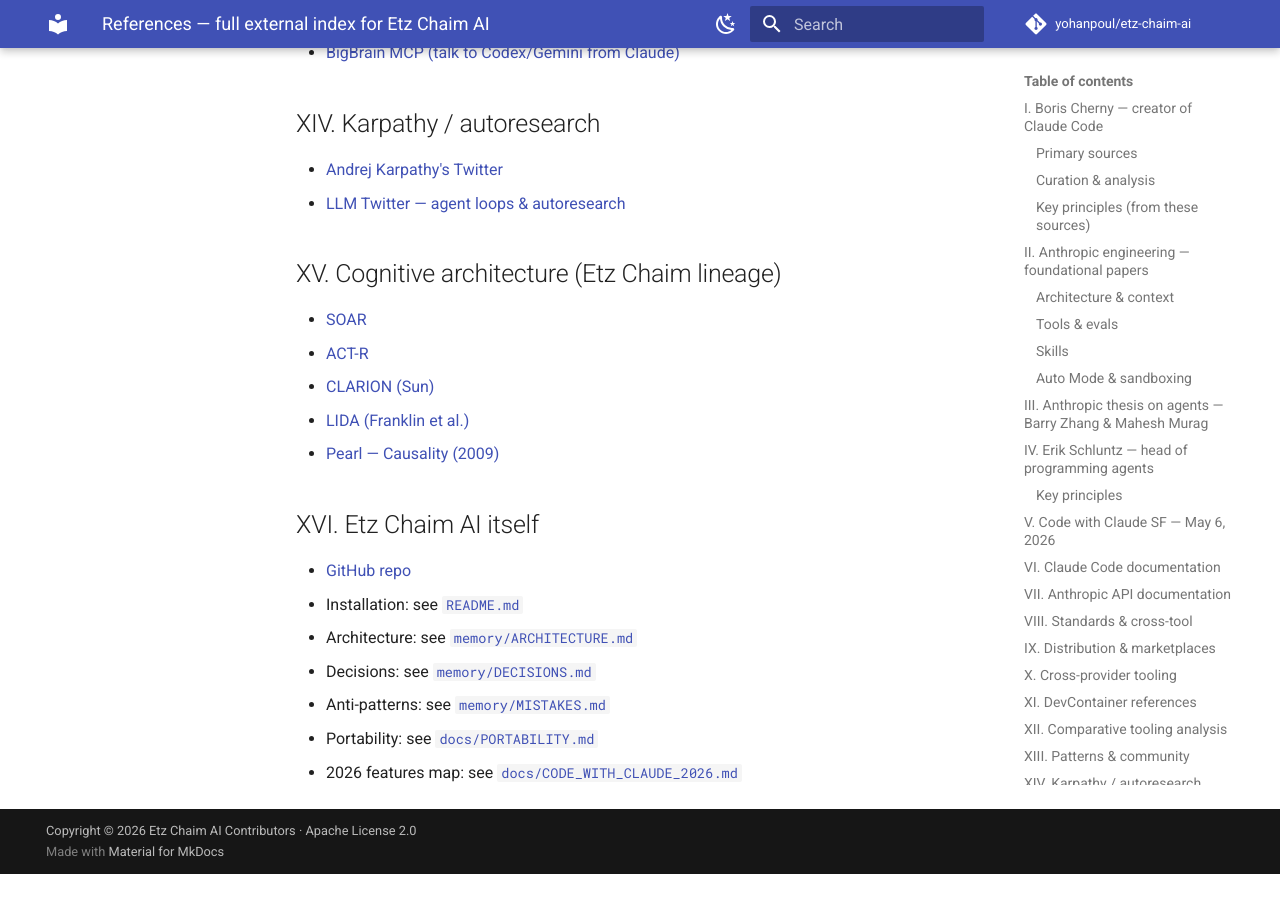
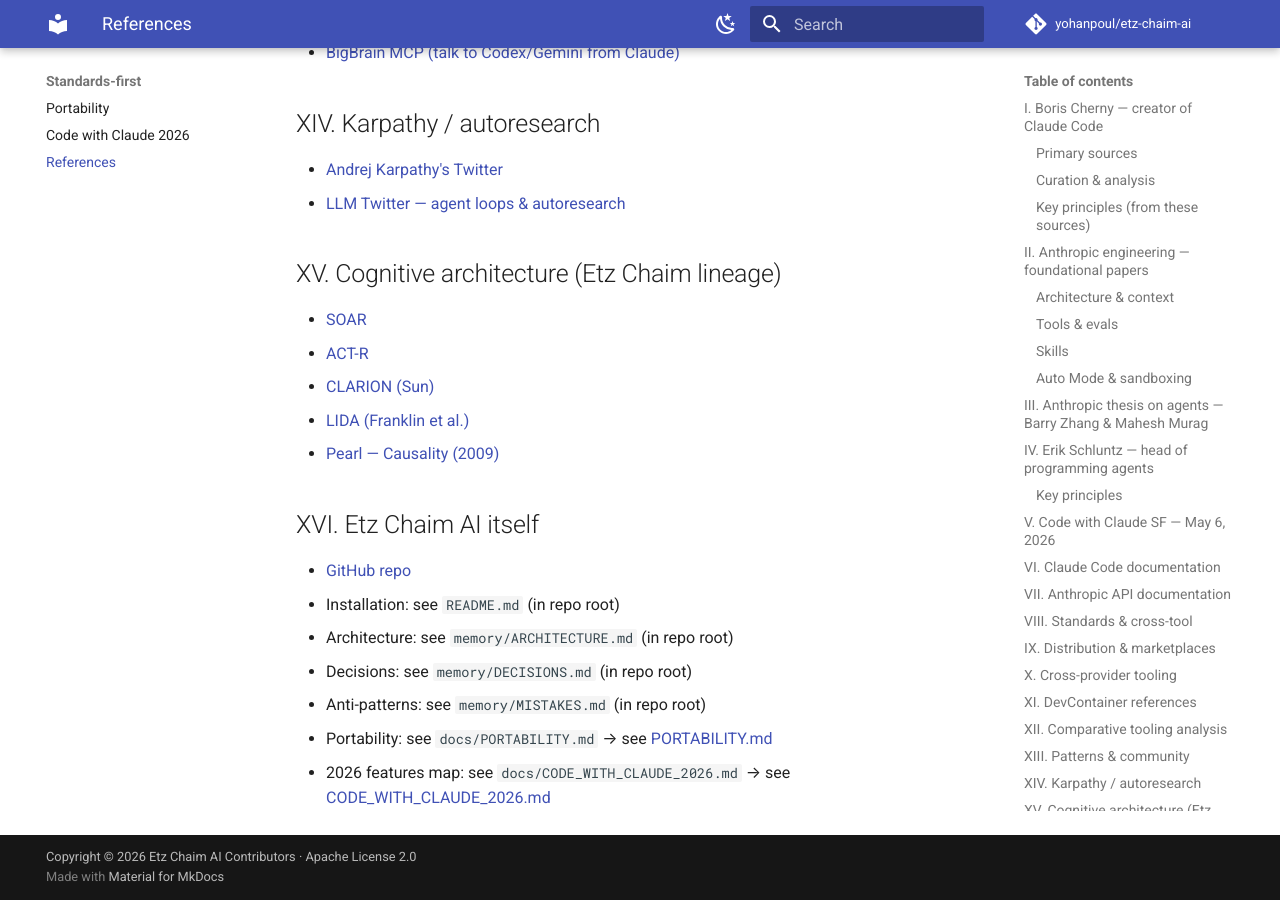
Before and after one commit to yohanpoul/etz-chaim-ai, an MkDocs documentation site: the page built from docs/REFERENCES.md, in a window 1280 px wide and 900 px high, scrolled down 6526 px. Built offline with MkDocs 1.6.1 and Material for MkDocs 9.7.7, drawn with Linux system fonts in a browser that asks for light colours; comment, search, counter and statistics services are not loaded; before the commit the page ends 7400 px from its top, so only the background shows below that.

Commit message:
fix(docs): wire new Sprint 0 pages into mkdocs nav and fix REFERENCES.md cross-folder links
- Add PORTABILITY.md, CODE_WITH_CLAUDE_2026.md, REFERENCES.md to mkdocs nav
  under a 'Standards-first' section
- Add internal/origin.md to nav under 'Internal' (it existed but wasn't wired)
- Fix REFERENCES.md cross-folder links (../README.md, ../memory/*) which
  mkdocs cannot resolve in strict mode — replaced with plain text references

Fixes the Docs / build CI check on PR #12.

```diff
--- a/docs/REFERENCES.md
+++ b/docs/REFERENCES.md
@@ -221,9 +221,9 @@
 ## XVI. Etz Chaim AI itself
 
 - [GitHub repo](https://github.com/yohanpoul/etz-chaim-ai)
-- Installation: see [`README.md`](../README.md)
-- Architecture: see [`memory/ARCHITECTURE.md`](../memory/ARCHITECTURE.md)
-- Decisions: see [`memory/DECISIONS.md`](../memory/DECISIONS.md)
-- Anti-patterns: see [`memory/MISTAKES.md`](../memory/MISTAKES.md)
-- Portability: see [`docs/PORTABILITY.md`](PORTABILITY.md)
-- 2026 features map: see [`docs/CODE_WITH_CLAUDE_2026.md`](CODE_WITH_CLAUDE_2026.md)
+- Installation: see `README.md` (in repo root)
+- Architecture: see `memory/ARCHITECTURE.md` (in repo root)
+- Decisions: see `memory/DECISIONS.md` (in repo root)
+- Anti-patterns: see `memory/MISTAKES.md` (in repo root)
+- Portability: see `docs/PORTABILITY.md` → see [PORTABILITY.md](PORTABILITY.md)
+- 2026 features map: see `docs/CODE_WITH_CLAUDE_2026.md` → see [CODE_WITH_CLAUDE_2026.md](CODE_WITH_CLAUDE_2026.md)
--- a/mkdocs.yml
+++ b/mkdocs.yml
@@ -67,3 +67,9 @@
   - Architecture: architecture.md
   - Advanced: advanced.md
   - Roadmap: roadmap.md
+  - Standards-first:
+    - Portability: PORTABILITY.md
+    - Code with Claude 2026: CODE_WITH_CLAUDE_2026.md
+    - References: REFERENCES.md
+  - Internal:
+    - Origin: internal/origin.md
```
